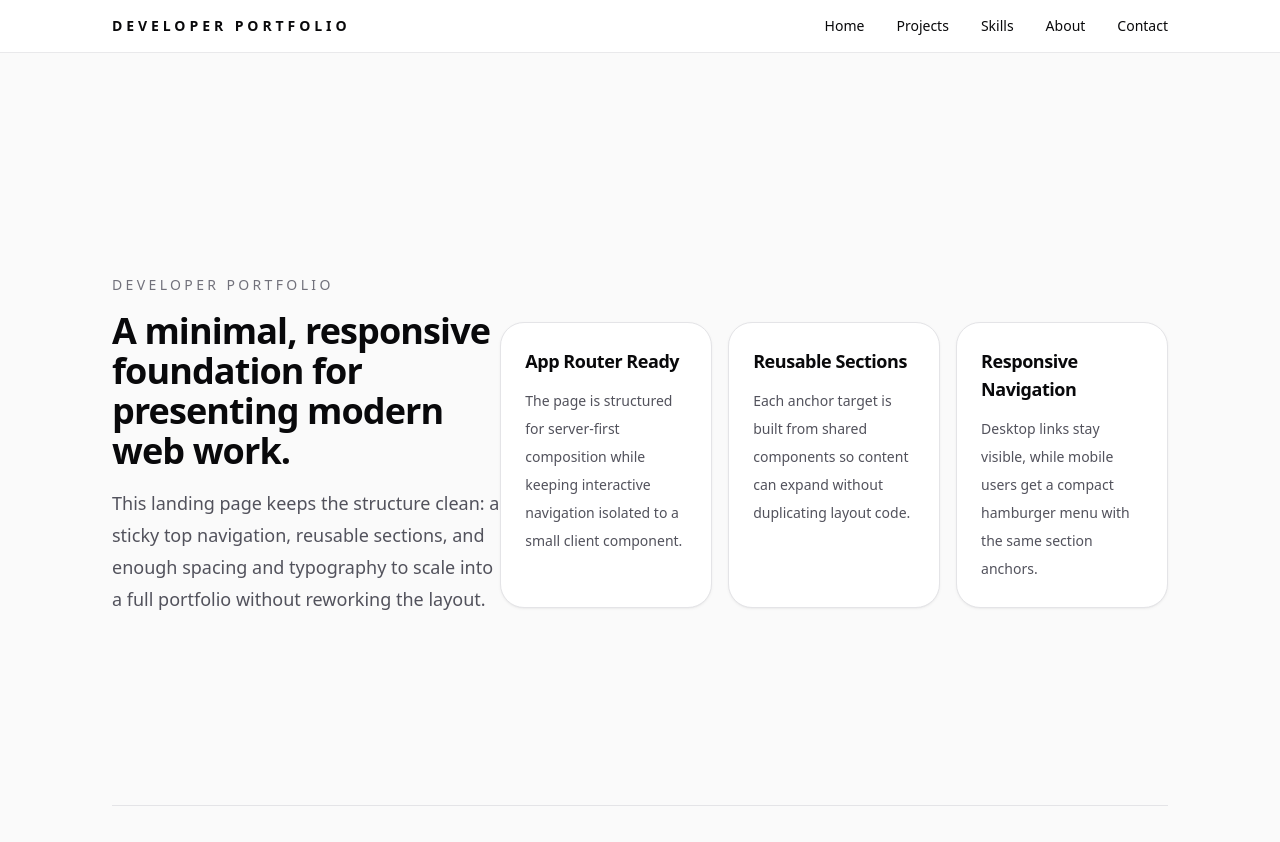
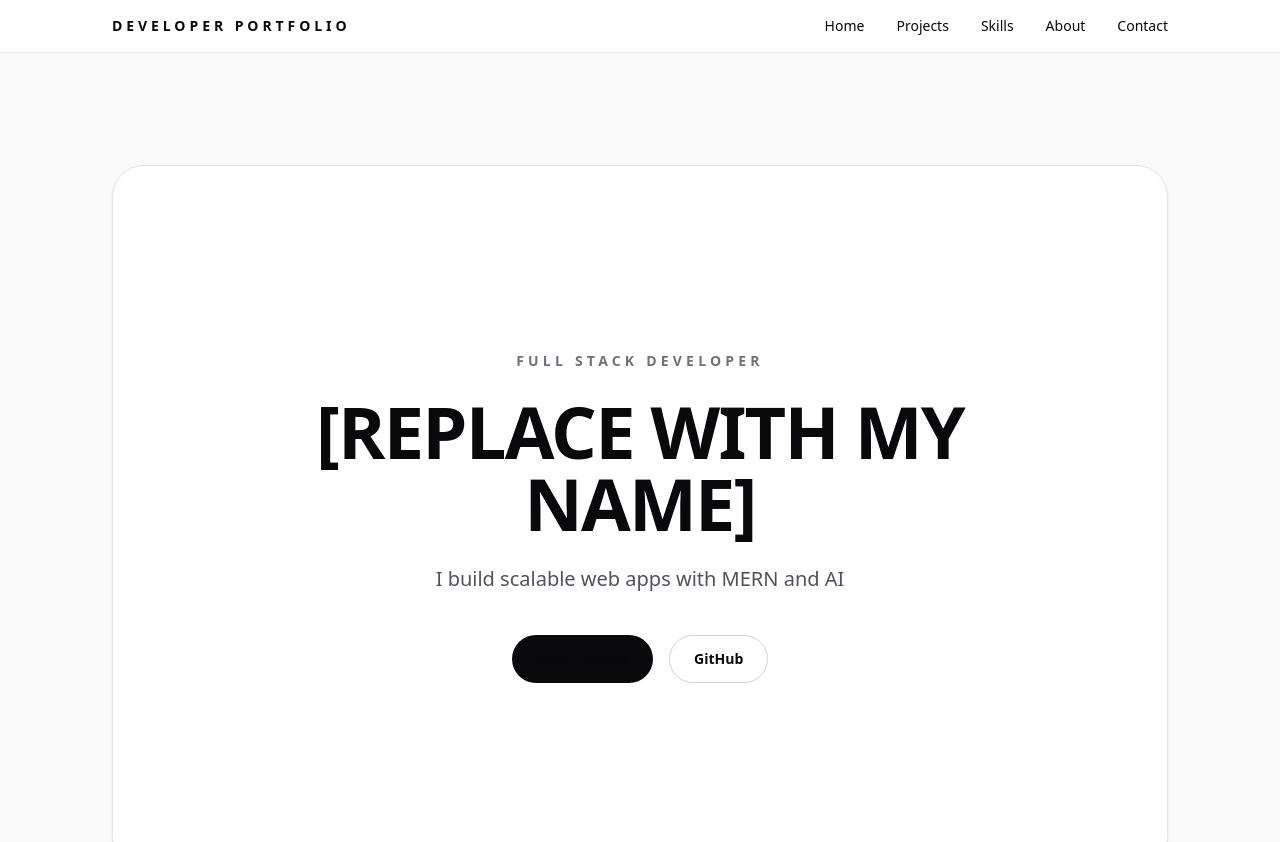
Before and after one commit to SwekshaDhungana/Nextjs-Portfolio, a Next.js app: page / in a window 1280 px wide. Shown: the top 842 px of the page. Built offline with nearby package versions, Linux system fonts and the light colour scheme.

Commit message:
Hero section component.

```diff
--- a/package.json
+++ b/package.json
@@ -9,6 +9,7 @@
     "lint": "eslint"
   },
   "dependencies": {
+    "framer-motion": "^12.38.0",
     "next": "16.2.1",
     "react": "19.2.4",
     "react-dom": "19.2.4"
--- /dev/null
+++ b/src/components/content/action-link.tsx
@@ -0,0 +1,29 @@
+type ActionLinkProps = {
+  href: string;
+  children: React.ReactNode;
+  external?: boolean;
+  variant?: "primary" | "secondary";
+};
+
+export function ActionLink({
+  href,
+  children,
+  external = false,
+  variant = "primary",
+}: ActionLinkProps) {
+  const classes =
+    variant === "primary"
+      ? "bg-zinc-950 text-white hover:bg-zinc-800"
+      : "border border-zinc-300 bg-white text-zinc-950 hover:border-zinc-400 hover:bg-zinc-100";
+
+  return (
+    <a
+      href={href}
+      target={external ? "_blank" : undefined}
+      rel={external ? "noreferrer noopener" : undefined}
+      className={`inline-flex h-12 w-full items-center justify-center rounded-full px-6 text-sm font-semibold transition sm:w-auto ${classes}`}
+    >
+      {children}
+    </a>
+  );
+}
--- a/src/components/content/index.ts
+++ b/src/components/content/index.ts
@@ -1,2 +1,3 @@
+export * from "./action-link";
 export * from "./content-card";
 export * from "./section-block";
--- a/src/data/site.ts
+++ b/src/data/site.ts
@@ -7,6 +7,20 @@ export const siteConfig = {
 export type NavigationItem = {
   label: "Home" | "Projects" | "Skills" | "About" | "Contact";
   href: "#home" | "#projects" | "#skills" | "#about" | "#contact";
+};
+
+export type HeroAction = {
+  label: string;
+  href: string;
+  external?: boolean;
+  variant: "primary" | "secondary";
+};
+
+export type HeroContent = {
+  name: string;
+  title: string;
+  subtitle: string;
+  actions: readonly HeroAction[];
 };
 
 type SectionCard = {
@@ -30,29 +44,24 @@ export const navigationItems: readonly NavigationItem[] = [
   { label: "Contact", href: "#contact" },
 ];
 
-export const homeContent = {
-  eyebrow: "Developer Portfolio",
-  title: "A minimal, responsive foundation for presenting modern web work.",
-  description:
-    "This landing page keeps the structure clean: a sticky top navigation, reusable sections, and enough spacing and typography to scale into a full portfolio without reworking the layout.",
-  highlights: [
+export const heroContent: HeroContent = {
+  name: "[REPLACE WITH MY NAME]",
+  title: "Full Stack Developer",
+  subtitle: "I build scalable web apps with MERN and AI",
+  actions: [
     {
-      title: "App Router Ready",
-      description:
-        "The page is structured for server-first composition while keeping interactive navigation isolated to a small client component.",
+      label: "View Projects",
+      href: "#projects",
+      variant: "primary",
     },
     {
-      title: "Reusable Sections",
-      description:
-        "Each anchor target is built from shared components so content can expand without duplicating layout code.",
+      label: "GitHub",
+      href: "https://github.com/",
+      external: true,
+      variant: "secondary",
     },
-    {
-      title: "Responsive Navigation",
-      description:
-        "Desktop links stay visible, while mobile users get a compact hamburger menu with the same section anchors.",
-    },
-  ] as const,
-} as const;
+  ],
+};
 
 export const portfolioSections: readonly PortfolioSection[] = [
   {
--- /dev/null
+++ b/src/sections/landing/hero-section.tsx
@@ -0,0 +1,74 @@
+"use client";
+
+import { motion } from "framer-motion";
+import { ActionLink } from "@/components";
+import type { HeroContent } from "@/data";
+
+type HeroSectionProps = {
+  content: HeroContent;
+};
+
+const transition = {
+  duration: 0.6,
+  ease: "easeOut",
+} as const;
+
+export function HeroSection({ content }: HeroSectionProps) {
+  return (
+    <section id="home" className="scroll-mt-24 py-16 sm:py-20">
+      <motion.div
+        initial={{ opacity: 0, y: 24 }}
+        animate={{ opacity: 1, y: 0 }}
+        transition={transition}
+        className="flex min-h-[calc(100vh-6rem)] items-center justify-center rounded-[2rem] border border-zinc-200 bg-white px-6 py-16 text-center shadow-sm shadow-zinc-950/5 sm:px-10 lg:px-16"
+      >
+        <div className="mx-auto max-w-3xl">
+          <motion.p
+            initial={{ opacity: 0, y: 16 }}
+            animate={{ opacity: 1, y: 0 }}
+            transition={{ ...transition, delay: 0.1 }}
+            className="text-sm font-semibold uppercase tracking-[0.3em] text-zinc-500"
+          >
+            {content.title}
+          </motion.p>
+
+          <motion.h2
+            initial={{ opacity: 0, y: 16 }}
+            animate={{ opacity: 1, y: 0 }}
+            transition={{ ...transition, delay: 0.2 }}
+            className="mt-6 text-4xl font-bold tracking-tight text-zinc-950 sm:text-6xl lg:text-7xl"
+          >
+            {content.name}
+          </motion.h2>
+
+          <motion.p
+            initial={{ opacity: 0, y: 16 }}
+            animate={{ opacity: 1, y: 0 }}
+            transition={{ ...transition, delay: 0.3 }}
+            className="mt-6 text-lg leading-8 text-zinc-600 sm:text-xl"
+          >
+            {content.subtitle}
+          </motion.p>
+
+          <motion.div
+            initial={{ opacity: 0, y: 16 }}
+            animate={{ opacity: 1, y: 0 }}
+            transition={{ ...transition, delay: 0.4 }}
+            className="mt-10 flex flex-col items-center justify-center gap-4 sm:flex-row"
+          >
+            {content.actions.map((action) => (
+              <ActionLink
+                key={action.label}
+                href={action.href}
+                external={action.external}
+                variant={action.variant}
+              >
+                {action.label}
+              </ActionLink>
+            ))}
+          </motion.div>
+        </div>
+      </motion.div>
+    </section>
+  );
+}
--- a/src/sections/landing/index.ts
+++ b/src/sections/landing/index.ts
@@ -1 +1,2 @@
+export * from "./hero-section";
 export * from "./landing-page";
--- a/src/sections/landing/landing-page.tsx
+++ b/src/sections/landing/landing-page.tsx
@@ -5,34 +5,18 @@ import {
   SectionBlock,
 } from "@/components";
 import {
-  homeContent,
+  heroContent,
   navigationItems,
   portfolioSections,
   siteConfig,
 } from "@/data";
+import { HeroSection } from "./hero-section";
 
 export function LandingPage() {
   return (
     <PageShell header={<Navbar brand={siteConfig.name} items={navigationItems} />}>
       <h1 className="sr-only">{siteConfig.name}</h1>
-
-      <SectionBlock
-        id="home"
-        eyebrow={homeContent.eyebrow}
-        title={homeContent.title}
-        description={homeContent.description}
-        className="flex min-h-[calc(100vh-5rem)] items-center"
-      >
-        <div className="grid gap-4 sm:grid-cols-2 xl:grid-cols-3">
-          {homeContent.highlights.map((highlight) => (
-            <ContentCard
-              key={highlight.title}
-              title={highlight.title}
-              description={highlight.description}
-            />
-          ))}
-        </div>
-      </SectionBlock>
+      <HeroSection content={heroContent} />
 
       {portfolioSections.map((section) => (
         <SectionBlock
```
Also changed, not shown: 1 other file (tests, documents, lock files or other folders).
